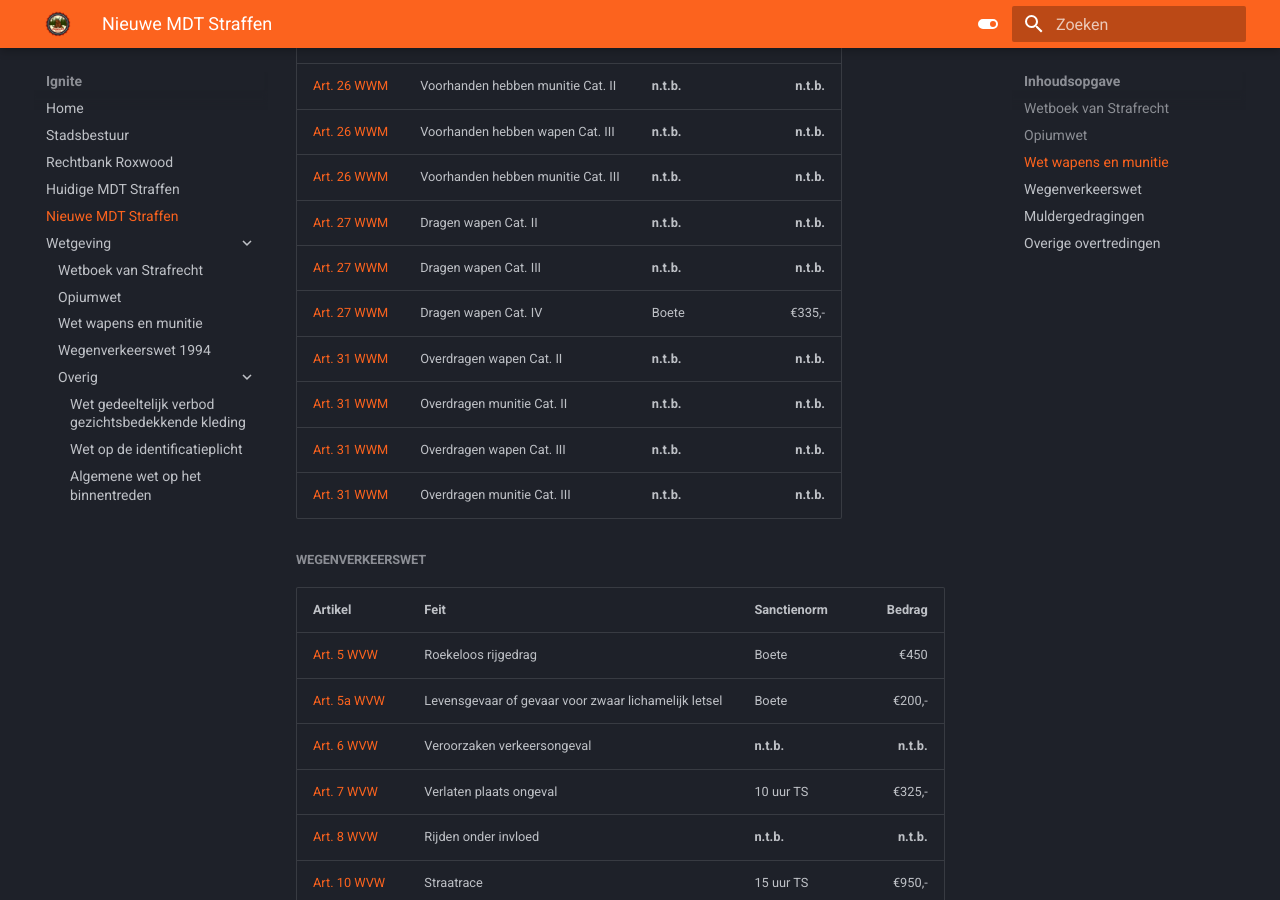
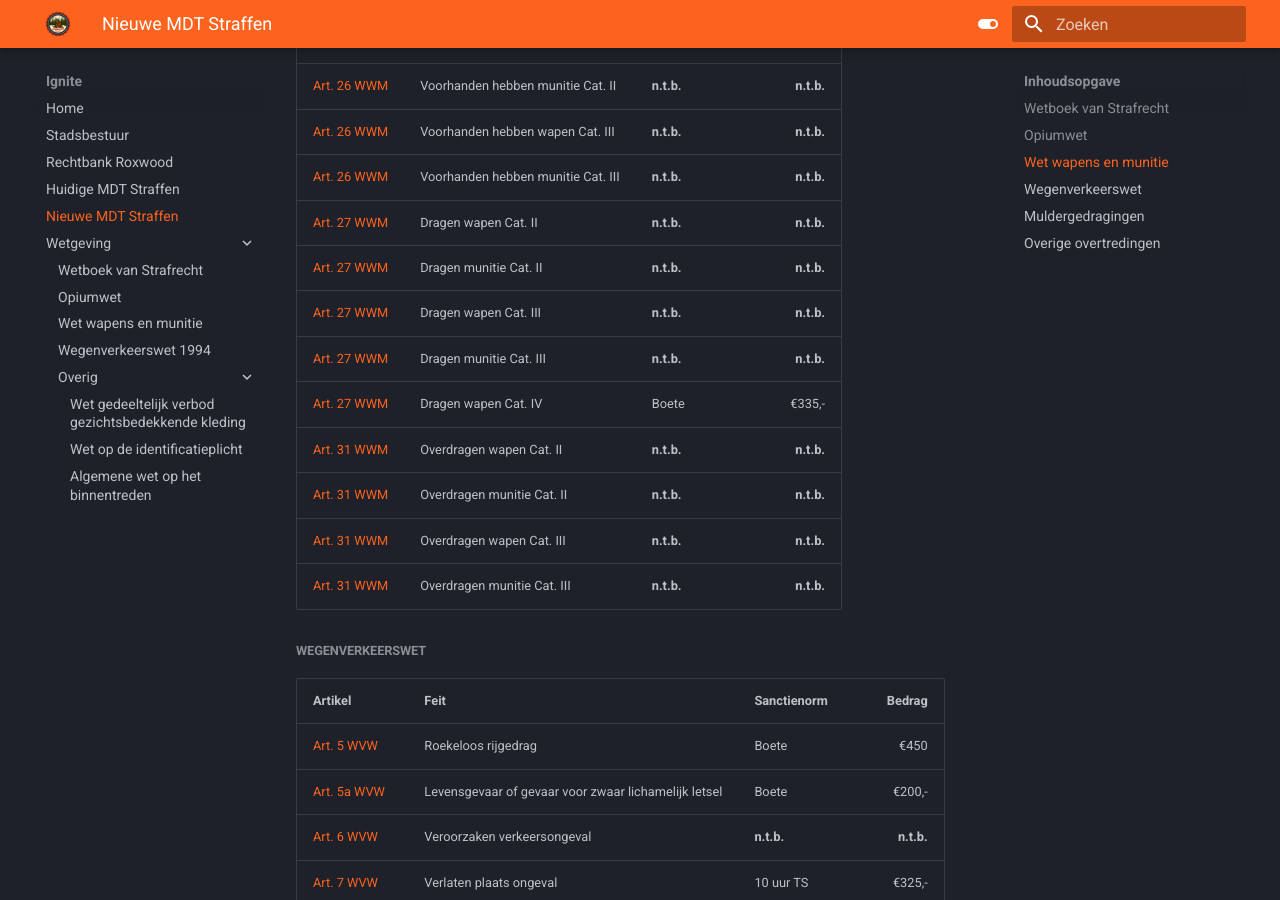
Before and after one commit to NLDenny/wetboek, an MkDocs documentation site: the page built from docs/overig/bboud.md, in a window 1280 px wide and 900 px high, scrolled down 3972 px. Built offline with MkDocs 1.6.1 and Material for MkDocs 9.7.7, drawn with Linux system fonts in a browser that asks for light colours.

Commit message:
Update bboud.md

```diff
--- a/docs/overig/bboud.md
+++ b/docs/overig/bboud.md
@@ -96,7 +96,9 @@ Het is daarom raadzaam om periodiek deze pagina opnieuw te bekijken.
 [Art. 26 WWM](/wwm/#artikel-26-voorhanden-hebben-categorie-ii-en-iii) | Voorhanden hebben wapen Cat. III | __n.t.b.__ | __n.t.b.__
 [Art. 26 WWM](/wwm/#artikel-26-voorhanden-hebben-categorie-ii-en-iii) | Voorhanden hebben munitie Cat. III | __n.t.b.__ | __n.t.b.__
 [Art. 27 WWM](/wwm/#artikel-27-dragen-categorie-ii-iii-en-iv) | Dragen wapen Cat. II | __n.t.b.__ | __n.t.b.__
+[Art. 27 WWM](/wwm/#artikel-27-dragen-categorie-ii-iii-en-iv) | Dragen munitie Cat. II | __n.t.b.__ | __n.t.b.__
 [Art. 27 WWM](/wwm/#artikel-27-dragen-categorie-ii-iii-en-iv) | Dragen wapen Cat. III | __n.t.b.__ | __n.t.b.__
+[Art. 27 WWM](/wwm/#artikel-27-dragen-categorie-ii-iii-en-iv) | Dragen munitie Cat. III | __n.t.b.__ | __n.t.b.__
 [Art. 27 WWM](/wwm/#artikel-27-dragen-categorie-ii-iii-en-iv) | Dragen wapen Cat. IV | Boete | €335,-
 [Art. 31 WWM](/wwm/#artikel-31-overdragen-categorie-ii-en-iii) | Overdragen wapen Cat. II| __n.t.b.__ | __n.t.b.__
 [Art. 31 WWM](/wwm/#artikel-31-overdragen-categorie-ii-en-iii) | Overdragen munitie Cat. II| __n.t.b.__ | __n.t.b.__
```
